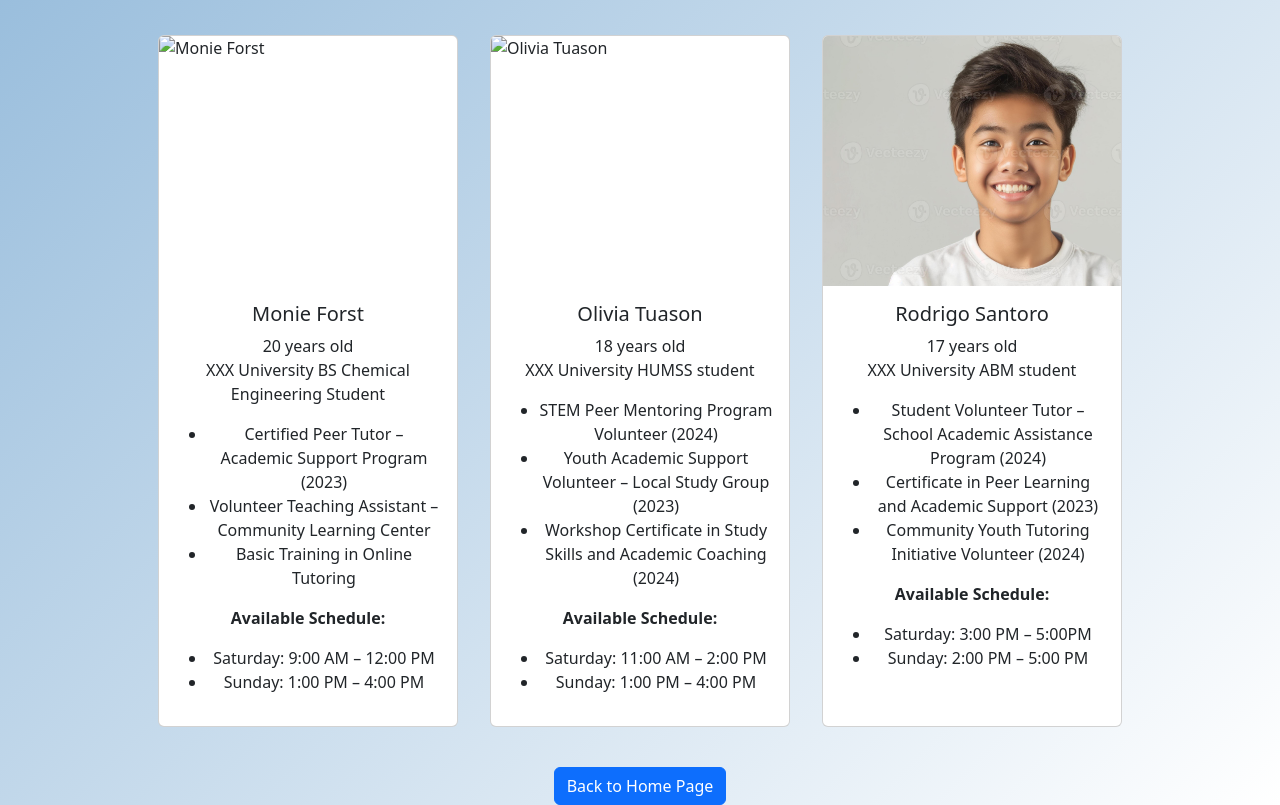
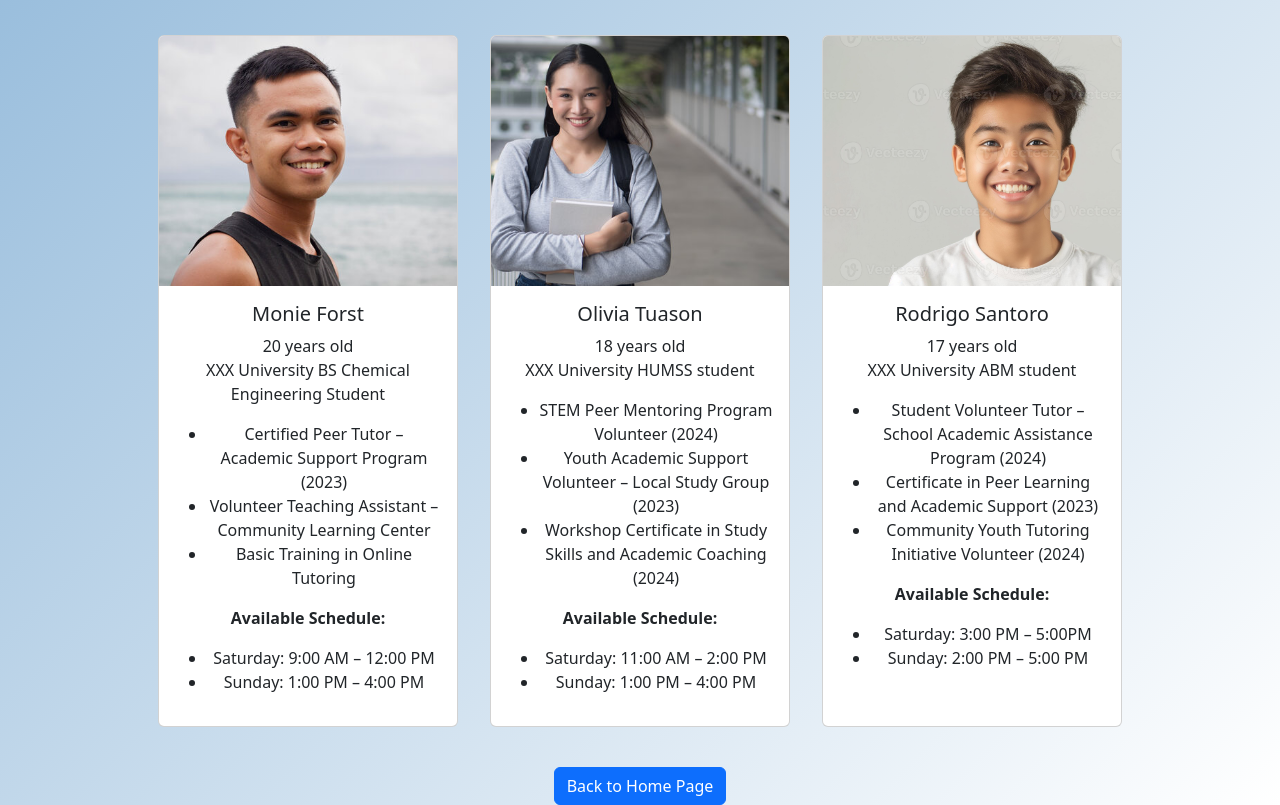
Before and after one commit to jaeyisna/BetterFuture, a plain HTML site: page volunteer.html in a window 1280 px wide. Shown: the part 101-906 px from the top of the page. Drawn offline with nearby package versions, Linux system fonts and the light colour scheme; the site is published under a folder, as on GitHub Pages, so addresses that start at the root find nothing.

Commit message:
Update volunteer.html

```diff
--- a/volunteer.html
+++ b/volunteer.html
@@ -36,7 +36,7 @@
 
 <div class="tutor-section">
     <div class="card tutor-card">
-        <img src="/Monie Forst.jpg" class="card-img-top tutor-img" alt="Monie Forst">
+        <img src="Monie Forst.jpg" class="card-img-top tutor-img" alt="Monie Forst">
         <div class="card-body text-center">
             <h5 class="card-title">Monie Forst</h5>
             <p class="card-text">20 years old<br>XXX University BS Chemical Engineering Student</p>
@@ -57,7 +57,7 @@
     </div>
 
     <div class="card tutor-card">
-        <img src="/Olivia Tuason.jpg" class="card-img-top tutor-img" alt="Olivia Tuason">
+        <img src="Olivia Tuason.jpg" class="card-img-top tutor-img" alt="Olivia Tuason">
         <div class="card-body text-center">
             <h5 class="card-title">Olivia Tuason</h5>
             <p class="card-text">18 years old<br>XXX University HUMSS student</p>
```
